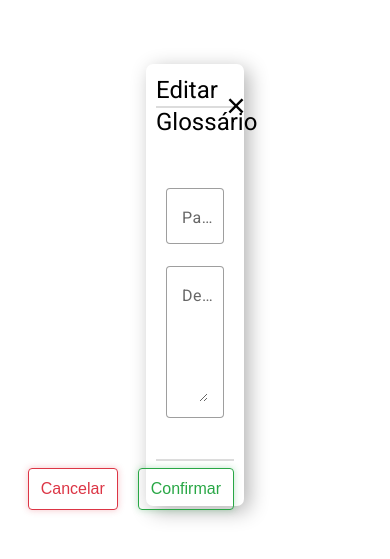
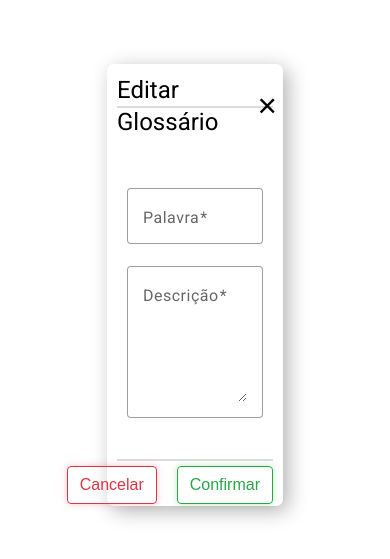
Before and after one commit to Gabriel-MarcoSilva/Glossario-Referencia, an Angular app: page /glossario/edit/0 in a window 390 px wide. Shown: the part 147-706 px from the top of the page. Built offline with nearby package versions, Linux system fonts and the light colour scheme.

Commit message:
chore: retirada de commits e responsividade do site

```diff
--- a/src/app/modules/glossario/components/cad-glossario/cad-glossario.component.css
+++ b/src/app/modules/glossario/components/cad-glossario/cad-glossario.component.css
@@ -1,4 +1,4 @@
-.nav-cad-glossario{
+.nav-cad-glossario {
     display: grid;
     align-items: center;
     width: 100%;
@@ -9,15 +9,15 @@
     font-family: sans-serif;
 }
 
-.nav-cad-glossario h1{
+.nav-cad-glossario h1 {
     margin: 0;
 }
 
-.container-cad-glossario{
+.container-cad-glossario {
     padding: 10px;
     width: 20vw;
     height: 50vh;
-    box-shadow: 5px 5px 20px rgba(0,0,0,0.3);
+    box-shadow: 5px 5px 20px rgba(0, 0, 0, 0.3);
     background-color: #fff;
     border-radius: 0.5em;
     position: absolute;
@@ -27,7 +27,7 @@
     margin: 25vh auto;
 }
 
-.cad-form{
+.cad-form {
     display: flex;
     flex-direction: column;
     padding: 10px;
@@ -35,17 +35,28 @@
     height: 30vh;
 }
 
-.button-cad-material{
+.button-cad-material {
     height: 5vh;
 }
 
-.cad-button-form{
+.cad-button-form {
     display: flex;
     justify-content: end;
     gap: 20px;
 }
 
-hr{
+hr {
     border: 1px solid #cfcfcfb7;
 
 }
+
+@media (max-width: 800px) {
+    .container-cad-glossario {
+        width: 40vw;
+    }
+
+    .button-cad-material {
+        height: 4.5vh;
+        margin-top: 2.5px;
+    }
+}
--- a/src/app/modules/glossario/components/edit-glossario/edit-glossario.component.css
+++ b/src/app/modules/glossario/components/edit-glossario/edit-glossario.component.css
@@ -1,4 +1,4 @@
-.nav-cad-glossario{
+.nav-cad-glossario {
     display: grid;
     align-items: center;
     width: 100%;
@@ -9,15 +9,15 @@
     font-family: sans-serif;
 }
 
-.nav-cad-glossario h1{
+.nav-cad-glossario h1 {
     margin: 0;
 }
 
-.container-cad-glossario{
+.container-cad-glossario {
     padding: 10px;
     width: 20vw;
     height: 50vh;
-    box-shadow: 5px 5px 20px rgba(0,0,0,0.3);
+    box-shadow: 5px 5px 20px rgba(0, 0, 0, 0.3);
     background-color: #fff;
     border-radius: 0.5em;
     position: absolute;
@@ -27,7 +27,7 @@
     margin: 25vh auto;
 }
 
-.cad-form{
+.cad-form {
     display: flex;
     flex-direction: column;
     padding: 10px;
@@ -35,22 +35,23 @@
     height: 30vh;
 }
 
-.button-cad-material{
+.button-cad-material {
     height: 5vh;
 }
 
-.cad-button-form{
+.cad-button-form {
     display: flex;
     justify-content: end;
     gap: 20px;
 }
 
-hr{
+hr {
     border: 1px solid #cfcfcfb7;
-
+    margin-bottom: 3px;
 }
 
-.cancell, .confirm {
+.cancell,
+.confirm {
     background-color: transparent;
     border-radius: 0.25em;
     padding: 0.25em 0.75em;
@@ -59,13 +60,13 @@
     transition: 0.2s;
 }
 
-.cancell{
+.cancell {
     border: 1px solid #dc3545;
     color: #dc3545;
     box-shadow: 0 0 7px #dc354549;
 }
 
-.confirm{
+.confirm {
     border: 1px solid #28a745;
     color: #28a745;
     box-shadow: 0 0 7px #28a74549;
@@ -80,3 +81,14 @@
     color: #fff;
     background-color: #28a745;
 }
+
+@media (max-width: 800px) {
+    .container-cad-glossario {
+        width: 40vw;
+    }
+
+    .button-cad-material {
+        height: 4.5vh;
+        margin-top: 2.5px;
+    }
+}
--- a/src/app/modules/glossario/components/list-glossario/list-glossario.component.css
+++ b/src/app/modules/glossario/components/list-glossario/list-glossario.component.css
@@ -66,7 +66,7 @@
   width: 100%;
   display: flex;
   justify-content: space-around;
-  box-shadow: 0px -15px 27px rgba(0,0,0,0.15);
+  box-shadow: 0px -15px 27px rgba(0, 0, 0, 0.15);
 }
 
 .container-list .button-list button {
@@ -196,7 +196,7 @@
   cursor: pointer;
 }
 
-.keyword{
+.keyword {
   overflow: hidden;
   text-overflow: ellipsis;
   white-space: pre-wrap;
@@ -240,8 +240,8 @@
 
 @media (max-width: 800px) {
 
-  * {
-    font-size: 10pt
+  p {
+    font-size: 10pt;
   }
 
   .title {
--- a/src/app/modules/glossario/components/list-glossario/list-glossario.component.ts
+++ b/src/app/modules/glossario/components/list-glossario/list-glossario.component.ts
@@ -93,7 +93,6 @@
 
   Expandir(id: Number) { //mostra a descrição de forma dinâmica
     const ID = parseInt(id.toString()) - this.inicio
-    console.log(ID)
     const item = document.querySelectorAll(".itemDescription")[ID] as HTMLElement
 
     if (item.style.whiteSpace == "nowrap" || item.style.whiteSpace == "") {
--- a/src/app/modules/referencias/components/cad-referencias/cad-referencias.component.css
+++ b/src/app/modules/referencias/components/cad-referencias/cad-referencias.component.css
@@ -1,4 +1,4 @@
-.nav-cad-referencia{
+.nav-cad-referencia {
     display: grid;
     align-items: center;
     width: 100%;
@@ -9,15 +9,15 @@
     font-family: sans-serif;
 }
 
-.nav-cad-referencia h1{
+.nav-cad-referencia h1 {
     margin: 0;
 }
 
-.container-cad-referencia{
+.container-cad-referencia {
     padding: 10px;
     width: 40vw;
     height: 55vh;
-    box-shadow: 5px 5px 20px rgba(0,0,0,0.3);
+    box-shadow: 5px 5px 20px rgba(0, 0, 0, 0.3);
     background-color: #fff;
     border-radius: 0.5em;
     position: absolute;
@@ -27,7 +27,7 @@
     margin: 25vh auto;
 }
 
-.cad-form{
+.cad-form {
     display: grid;
     grid-template-columns: repeat(2, 18vw);
     grid-gap: 5px;
@@ -36,17 +36,38 @@
     justify-content: center;
 }
 
-.button-cad-material{
+.button-cad-material {
     height: 5vh;
 }
 
-.cad-button-form{
+.cad-button-form {
     display: flex;
     justify-content: end;
     gap: 20px;
 }
 
-hr{
+hr {
     border: 1px solid #cfcfcfb7;
 
 }
+
+@media (max-width: 800px) {
+    .container-cad-referencia {
+        width: 60vw;
+    }
+
+    .cad-form {
+        width: 100%;
+        grid-template-columns: repeat(2, 25vw);
+        gap: 5px 25px;
+    }
+
+    .button-cad-material {
+        height: 4.5vh;
+        margin-top: 2.5px;
+    }
+
+    mat-form-field {
+        height: 6.5vh;
+    }
+}
--- a/src/app/modules/referencias/components/cad-referencias/cad-referencias.component.html
+++ b/src/app/modules/referencias/components/cad-referencias/cad-referencias.component.html
@@ -12,10 +12,10 @@
             <input autocomplete="off" formControlName="author" matInput #input maxlength="50" placeholder="Digite a Palavra" required />
         </mat-form-field>
 
-        <mat-form-field appearance="outline">
+        <!-- <mat-form-field appearance="outline">
             <mat-label>Sobrenome</mat-label>
             <input autocomplete="off" formControlName="authorSobrenome" matInput #input maxlength="50" placeholder="Digite a Palavra" required />
-        </mat-form-field>
+        </mat-form-field> -->
 
         <!--<button (click)="newAuthor()" >Cadastrar outro autor? </button>-->
 
--- a/src/app/modules/referencias/components/edit-referencia/edit-referencia.component.css
+++ b/src/app/modules/referencias/components/edit-referencia/edit-referencia.component.css
@@ -51,7 +51,8 @@
 
 }
 
-.cancell, .confirm {
+.cancell,
+.confirm {
     background-color: transparent;
     border-radius: 0.25em;
     padding: 0.25em 0.75em;
@@ -60,13 +61,13 @@
     transition: 0.2s;
 }
 
-.cancell{
+.cancell {
     border: 1px solid #dc3545;
     color: #dc3545;
     box-shadow: 0 0 7px #dc354549;
 }
 
-.confirm{
+.confirm {
     border: 1px solid #28a745;
     color: #28a745;
     box-shadow: 0 0 7px #28a74549;
@@ -81,3 +82,25 @@
     color: #fff;
     background-color: #28a745;
 }
+
+
+@media (max-width: 800px) {
+    .container-cad-referencia {
+        width: 60vw;
+    }
+
+    .cad-form {
+        width: 100%;
+        grid-template-columns: repeat(2, 25vw);
+        gap: 5px 25px;
+    }
+
+    .button-cad-material {
+        height: 4.5vh;
+        margin-top: 2.5px;
+    }
+
+    mat-form-field {
+        height: 6.5vh;
+    }
+}
--- a/src/app/modules/referencias/components/list-referencias/list-referencias.component.css
+++ b/src/app/modules/referencias/components/list-referencias/list-referencias.component.css
@@ -66,7 +66,7 @@
     width: 100%;
     display: flex;
     justify-content: space-around;
-    box-shadow: 0px -15px 20px rgba(0,0,0,0.15);
+    box-shadow: 0px -15px 20px rgba(0, 0, 0, 0.15);
 }
 
 .container-list .button-list button {
@@ -196,11 +196,11 @@
     cursor: pointer;
 }
 
-.autor{
-  overflow: hidden;
-  text-overflow: ellipsis;
-  white-space: pre-wrap;
-  max-width: 10vw;
+.autor {
+    overflow: hidden;
+    text-overflow: ellipsis;
+    white-space: pre-wrap;
+    max-width: 10vw;
 }
 
 .title {
@@ -240,9 +240,10 @@
 
 @media (max-width: 800px) {
 
-    * {
-        font-size: 10pt
+    p {
+        font-size: 10pt;
     }
+
 
     .title {
         min-width: 5em;
```
